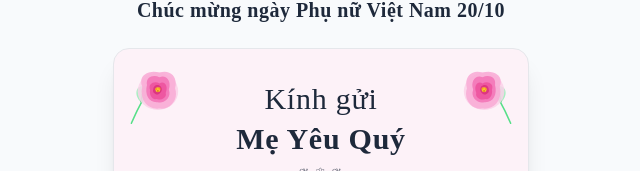
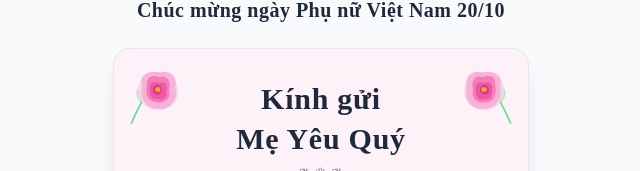
Before and after one commit to lyquangthai1993/women-day-e-card, a Next.js app: page /card in a window 1280 px wide. Shown: the part 117-288 px from the top of the page, without its empty margins (319-959 px from the left). Built offline with nearby package versions, Linux system fonts and the light colour scheme.

Commit message:
fix: switch to Google Fonts with 100% native Vietnamese support (Dancing Script, Playfair Display, Lora)

```diff
--- a/index.html
+++ b/index.html
@@ -5,10 +5,10 @@
   <meta name="viewport" content="width=device-width, initial-scale=1.0, maximum-scale=1.0, user-scalable=no">
   <title>Thiệp Chúc Mừng 20/10 - E-Card</title>
 
-  <!-- Google Fonts: Cormorant Garamond (thiệp sang trọng) & Plus Jakarta Sans (UI mượt mà) -->
+  <!-- Google Fonts: Playfair Display, Dancing Script, Lora & Plus Jakarta Sans (Hỗ trợ 100% tiếng Việt chuẩn) -->
   <link rel="preconnect" href="https://fonts.googleapis.com">
   <link rel="preconnect" href="https://fonts.gstatic.com" crossorigin>
-  <link href="https://fonts.googleapis.com/css2?family=Cormorant+Garamond:ital,wght@0,400;0,600;0,700;1,400;1,600&family=Plus+Jakarta+Sans:wght@400;500;600;700&family=Alex+Brush&display=swap" rel="stylesheet">
+  <link href="https://fonts.googleapis.com/css2?family=Dancing+Script:wght@500;600;700&family=Lora:ital,wght@0,400;0,500;0,600;1,400;1,500&family=Playfair+Display:ital,wght@0,600;0,700;1,400;1,600&family=Plus+Jakarta+Sans:wght@400;500;600;700&display=swap" rel="stylesheet">
 
   <!-- Tailwind CSS CDN -->
   <script src="https://cdn.tailwindcss.com"></script>
@@ -18,8 +18,9 @@
         extend: {
           fontFamily: {
             sans: ['"Plus Jakarta Sans"', 'sans-serif'],
-            serif: ['"Cormorant Garamond"', 'serif'],
-            script: ['"Alex Brush"', 'cursive'],
+            serif: ['"Playfair Display"', '"Lora"', 'serif'],
+            script: ['"Dancing Script"', 'cursive'],
+            body: ['"Lora"', 'serif'],
           },
           colors: {
             rose: {
@@ -308,7 +309,7 @@
 
         <!-- Đầu thiệp: Lời đề tặng -->
         <div class="relative z-10 text-center pt-2">
-          <p class="font-script text-2xl sm:text-3xl mb-1 tracking-wide leading-normal" id="previewSalutation">Thương gửi</p>
+          <p class="font-script font-bold text-2xl sm:text-3xl mb-1 tracking-wide leading-normal" id="previewSalutation">Thương gửi</p>
           <h2 class="font-serif font-bold text-2xl sm:text-3xl tracking-wide theme-title-text px-4 break-words leading-normal pb-1" id="previewReceiver">
             Người Phụ Nữ Của Tôi
           </h2>
@@ -1319,7 +1320,7 @@
       // Đổi màu lời đề tặng
       const salutationEl = document.getElementById('previewSalutation');
       if (salutationEl) {
-        salutationEl.className = `font-script text-2xl sm:text-3xl mb-1 tracking-wide leading-normal ${currentRelationship.salutationColor || 'text-rose-700/80'}`;
+        salutationEl.className = `font-script font-bold text-2xl sm:text-3xl mb-1 tracking-wide leading-normal ${currentRelationship.salutationColor || 'text-rose-700/80'}`;
       }
 
       // Đổi màu chữ theo quan hệ
--- a/src/app/globals.css
+++ b/src/app/globals.css
@@ -2,7 +2,7 @@
 @tailwind components;
 @tailwind utilities;
 
-@import url('https://fonts.googleapis.com/css2?family=Alex+Brush&family=Cormorant+Garamond:ital,wght@0,400;0,600;0,700;1,400;1,600&family=Plus+Jakarta+Sans:wght@400;500;600;700&display=swap');
+@import url('https://fonts.googleapis.com/css2?family=Dancing+Script:wght@500;600;700&family=Lora:ital,wght@0,400;0,500;0,600;1,400;1,500&family=Playfair+Display:ital,wght@0,600;0,700;1,400;1,600&family=Plus+Jakarta+Sans:wght@400;500;600;700&display=swap');
 
 html, body {
   -webkit-tap-highlight-color: transparent;
--- a/src/components/CardPreview.tsx
+++ b/src/components/CardPreview.tsx
@@ -295,7 +295,7 @@ export const CardPreview: React.FC<CardPreviewProps> = ({
 
       {/* Salutation & Recipient */}
       <div className="relative z-10 text-center pt-2">
-        <p className={`font-script text-2xl sm:text-3xl mb-1 tracking-wide leading-normal ${relationship.salutationColor || 'text-rose-700/80'}`}>
+        <p className={`font-script font-bold text-2xl sm:text-3xl mb-1 tracking-wide leading-normal ${relationship.salutationColor || 'text-rose-700/80'}`}>
           {defaultSalutation}
         </p>
         <h2 className={`font-serif font-bold text-2xl sm:text-3xl tracking-wide px-4 break-words leading-normal pb-1 ${relationship.titleColor}`}>
--- a/tailwind.config.ts
+++ b/tailwind.config.ts
@@ -10,8 +10,9 @@ const config: Config = {
     extend: {
       fontFamily: {
         sans: ['"Plus Jakarta Sans"', 'sans-serif'],
-        serif: ['"Cormorant Garamond"', 'serif'],
-        script: ['"Alex Brush"', 'cursive'],
+        serif: ['"Playfair Display"', '"Lora"', 'serif'],
+        script: ['"Dancing Script"', 'cursive'],
+        body: ['"Lora"', 'serif'],
       },
       colors: {
         rose: {
```
